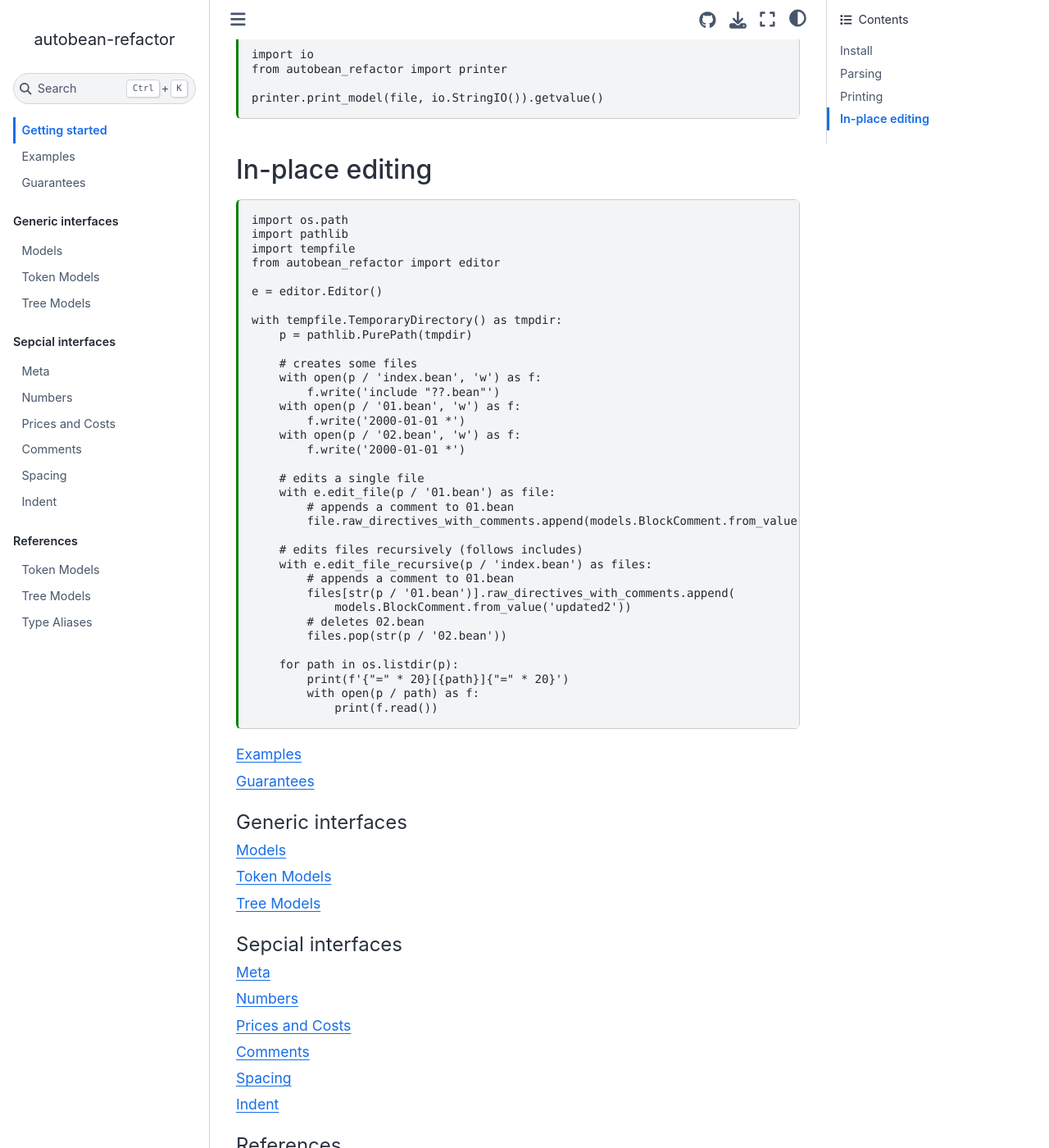
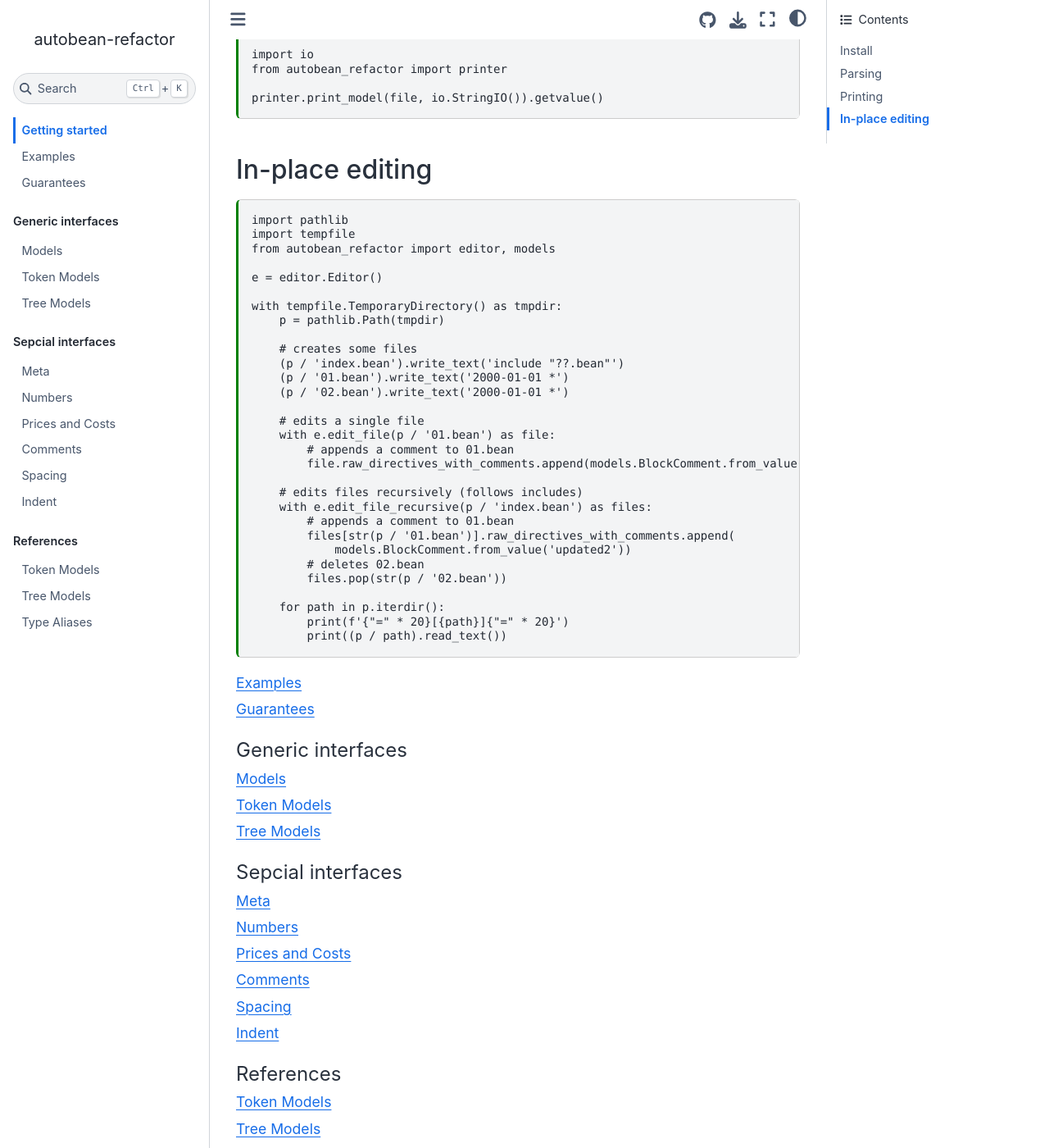
Before and after one commit to SEIAROTg/autobean-refactor, a Jupyter Book: the page built from docs/getting-started.md, in a window 1280 px wide and 1400 px high, scrolled down 787 px. Shown: the whole window at 82% size. Built offline with Jupyter Book 1.0.4 settings and Sphinx 7.4.7 and the Sphinx Book theme 1.1.4, drawn with Linux system fonts in a browser that asks for light colours.

Commit message:
refactor: use pathlib more.

````diff
--- a/docs/getting-started.md
+++ b/docs/getting-started.md
@@ -32,23 +32,19 @@ printer.print_model(file, io.StringIO()).getvalue()
 ## In-place editing
 
 ```{code-cell}python
-import os.path
 import pathlib
 import tempfile
-from autobean_refactor import editor
+from autobean_refactor import editor, models
 
 e = editor.Editor()
 
 with tempfile.TemporaryDirectory() as tmpdir:
-    p = pathlib.PurePath(tmpdir)
+    p = pathlib.Path(tmpdir)
 
     # creates some files
-    with open(p / 'index.bean', 'w') as f:
-        f.write('include "??.bean"')
-    with open(p / '01.bean', 'w') as f:
-        f.write('2000-01-01 *')
-    with open(p / '02.bean', 'w') as f:
-        f.write('2000-01-01 *')
+    (p / 'index.bean').write_text('include "??.bean"')
+    (p / '01.bean').write_text('2000-01-01 *')
+    (p / '02.bean').write_text('2000-01-01 *')
 
     # edits a single file
     with e.edit_file(p / '01.bean') as file:
@@ -63,10 +59,9 @@ with tempfile.TemporaryDirectory() as tmpdir:
         # deletes 02.bean
         files.pop(str(p / '02.bean'))
 
-    for path in os.listdir(p):
+    for path in p.iterdir():
         print(f'{"=" * 20}[{path}]{"=" * 20}')
-        with open(p / path) as f:
-            print(f.read())
+        print((p / path).read_text())
 ```
 
 ```{tableofcontents}
````
Also changed, not shown: 2 other files.
